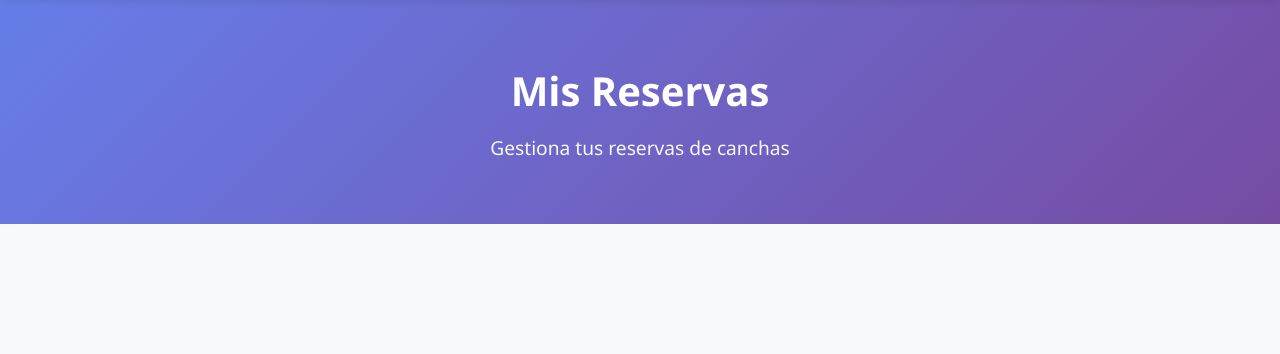
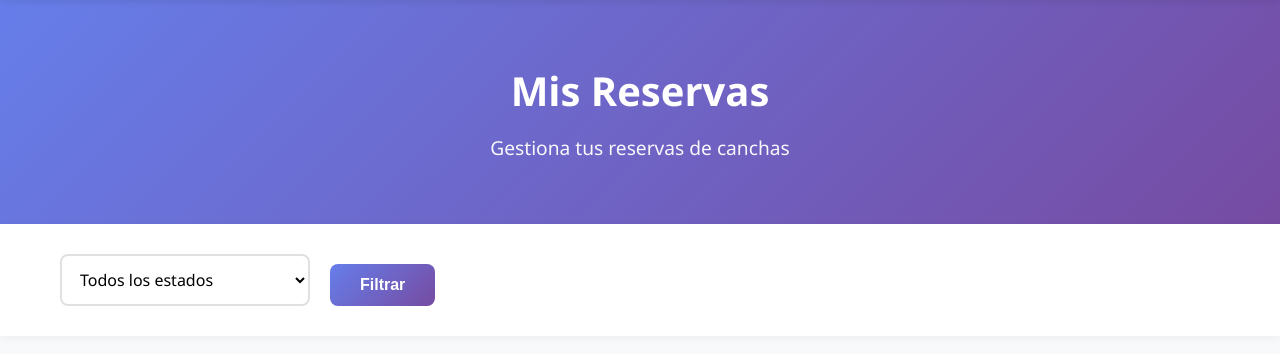
Before and after one commit to GianlucaDamico/ProyectoGS, a Django app: page /mis_reservas/ in a window 1280 px wide. Shown: the part 84-438 px from the top of the page. Run offline with Django 4.2, Linux system fonts and the light colour scheme; the visitor is signed in with stand-in values (Sample User, id 1); data that the repository does not hold is empty; parts of the project's set-up code (start-up, migrations or seed data) failed here and were passed over.

Commit message:
Añadir sección de filtros en la vista de gestión de reservas con formulario y estilos

```diff
--- a/core/static/core/mis_reservas.css
+++ b/core/static/core/mis_reservas.css
@@ -113,3 +113,57 @@ body {
     font-size: 1.2rem;
     opacity: 0.95;
 }
+
+/* ============ SECCIÓN DE FILTROS ============ */
+
+.filtros-section {
+    background: white;
+    padding: 30px 20px;
+    box-shadow: 0 2px 10px rgba(0, 0, 0, 0.05);
+}
+
+.filtros-form {
+    display: flex;
+    gap: 20px;
+    align-items: flex-end;
+    flex-wrap: wrap;
+}
+
+.filter-select {
+    padding: 12px 14px;
+    border: 2px solid #e0e0e0;
+    border-radius: 8px;
+    font-size: 1rem;
+    font-family: 'Segoe UI', Tahoma, Geneva, Verdana, sans-serif;
+    transition: border-color 0.3s;
+    background: white;
+    min-width: 250px;
+}
+
+.filter-select:hover {
+    border-color: #667eea;
+}
+
+.filter-select:focus {
+    outline: none;
+    border-color: #667eea;
+    box-shadow: 0 0 0 4px rgba(102, 126, 234, 0.1);
+}
+
+.btn-filter {
+    background: linear-gradient(135deg, #667eea 0%, #764ba2 100%);
+    color: white;
+    border: none;
+    padding: 12px 30px;
+    border-radius: 8px;
+    font-size: 1rem;
+    font-weight: 600;
+    cursor: pointer;
+    transition: transform 0.2s, box-shadow 0.2s;
+}
+
+
+.btn-filter:hover {
+    transform: translateY(-2px);
+    box-shadow: 0 6px 20px rgba(102, 126, 234, 0.3);
+}
--- a/core/templates/core/mis_reservas.html
+++ b/core/templates/core/mis_reservas.html
@@ -28,7 +28,7 @@
         </div>
     </nav>
 
-        <!-- Header -->
+    <!-- Header -->
     <section class="reservas-header">
         <div class="container">
             <h1>Mis Reservas</h1>
@@ -36,5 +36,22 @@
         </div>
     </section>
 
+    <!-- Filtros -->
+    <section class="filtros-section">
+        <div class="container">
+            <form method="GET" class="filtros-form">
+                <select name="estado" class="filter-select">
+                    <option value="">Todos los estados</option>
+                    {% for status_code, status_label in status_choices %}
+                        <option value="{{ status_code }}" {% if estado_filtro == status_code %}selected{% endif %}>
+                            {{ status_label }}
+                        </option>
+                    {% endfor %}
+                </select>
+                <button type="submit" class="btn-filter">Filtrar</button>
+            </form>
+        </div>
+    </section>
+
 </body>
 </html>
```
